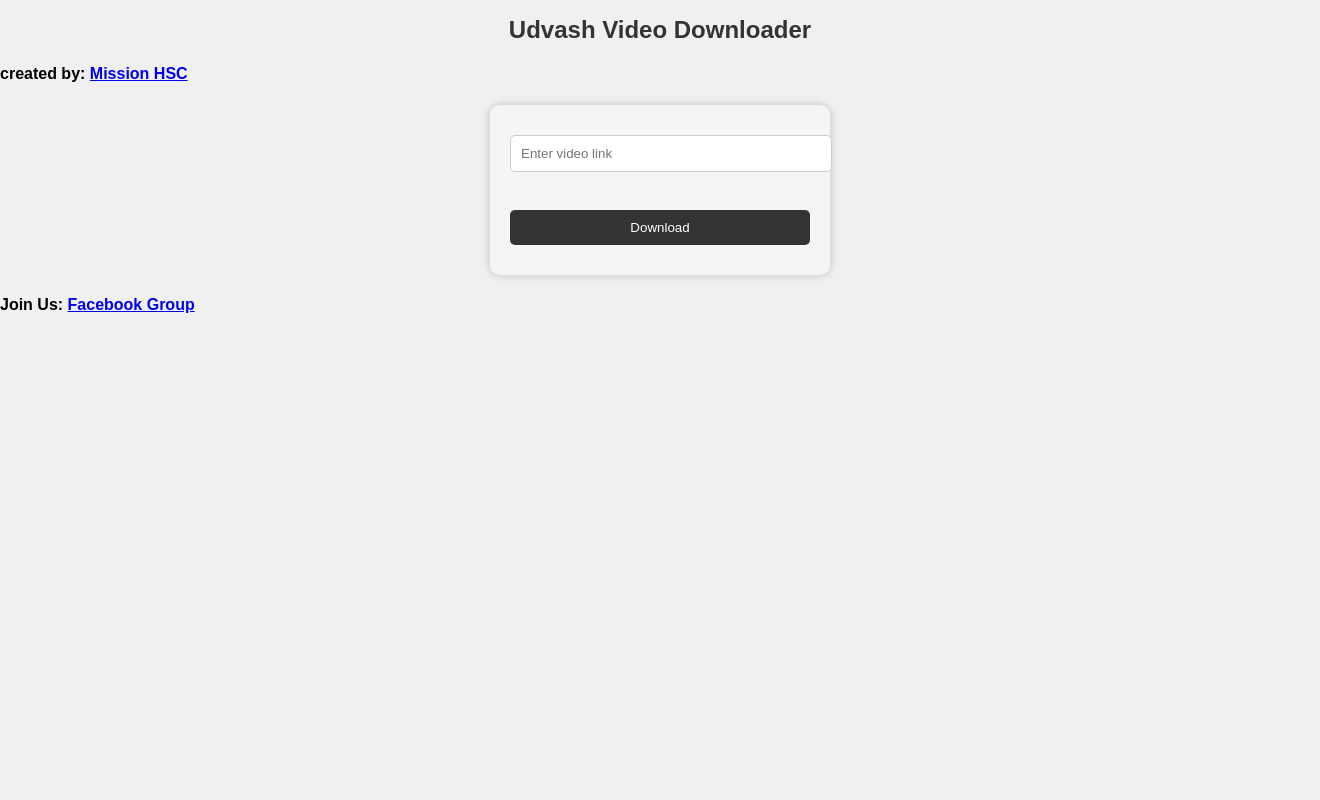
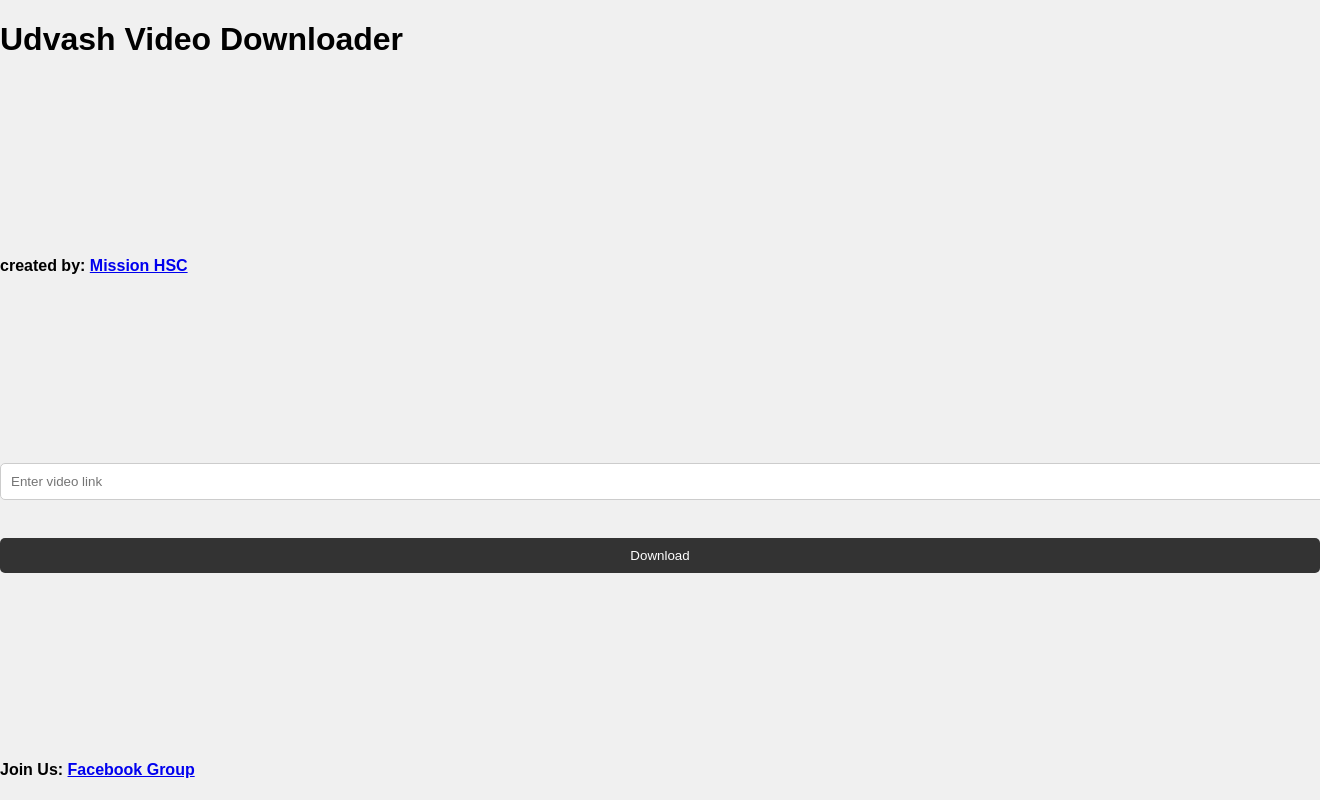
Before and after one commit to obaidur952952/Udvash-Class-Downloader, a Flask app: template templates/logged_in.html in a window 1320 px wide; the page is wider, and only the part inside the window is pictured. Run offline with Flask 3, Linux system fonts and the light colour scheme; the template is opened without the code that fills it, so the values that code supplies are empty.

Commit message:
Update index.css

```diff
--- a/static/index.css
+++ b/static/index.css
@@ -4,6 +4,10 @@ body {
     padding: 0;
     background-color: #f0f0f0;
     font-family: Arial, sans-serif;
+    display: flex;
+    flex-direction: column;
+    justify-content: space-between;
+    min-height: 100vh;
 }
 
 /* Style the top bar */
@@ -14,18 +18,11 @@ body {
     padding: 10px;
 }
 
-/* Style the main content */
-h1 {
+/* Center the main content */
+.centered {
     text-align: center;
-    color: #333; /* Choose a color that complements the background */
-    font-size: 24px;
-}
-
-/* Style the form */
-form {
-    text-align: center;
-    margin: 20px auto;
-    max-width: 300px;
+    max-width: 400px; /* Adjust as needed */
+    margin: 0 auto;
     padding: 20px;
     background-color: #f5f5f5;
     border-radius: 10px;
@@ -60,19 +57,4 @@ footer {
     color: #fff;
     text-align: center;
     padding: 10px;
-    position: absolute;
-    bottom: 0;
-    width: 100%;
 }
-
-/* Add some color to the links in the footer */
-footer a {
-    color: #fff;
-    text-decoration: none;
-}
-
-/* Style the footer links on hover */
-footer a:hover {
-    text-decoration: underline;
-    color: #ffcc00; /* Choose your desired link hover color */
-}
```
